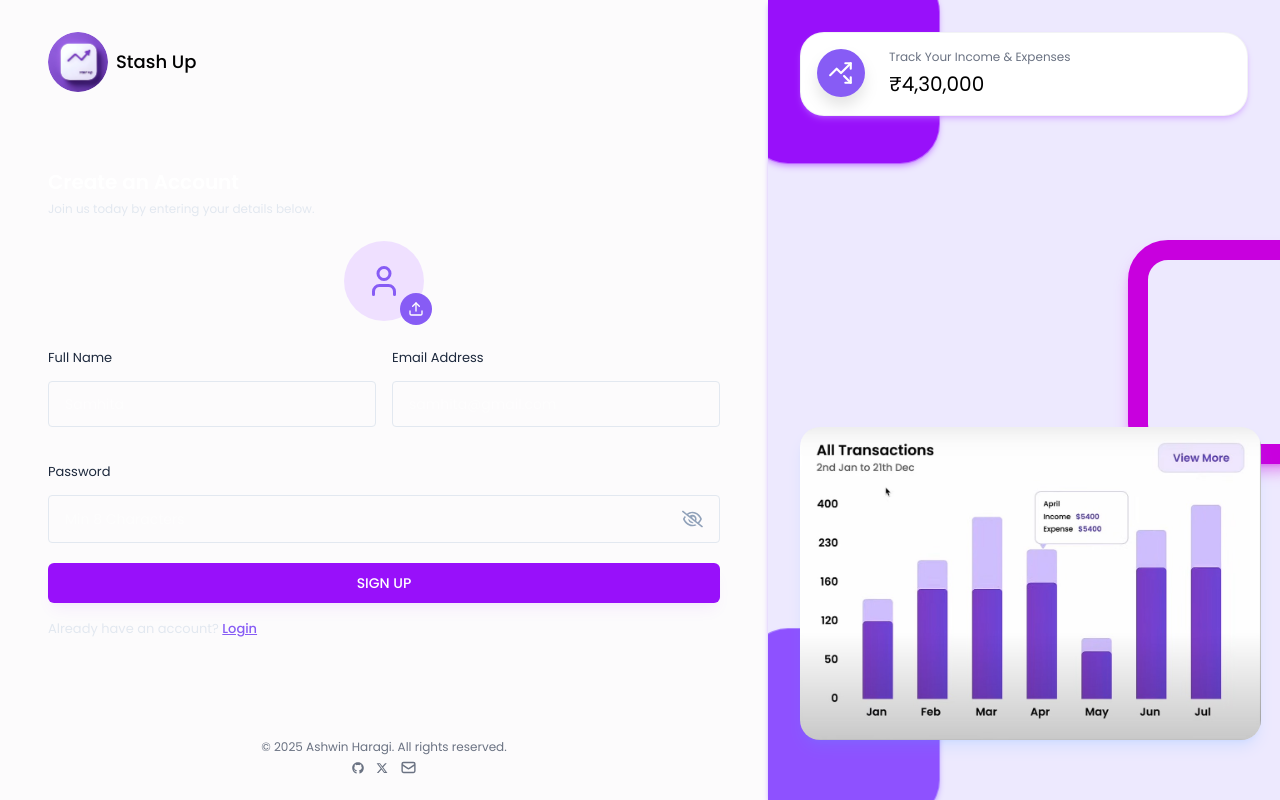
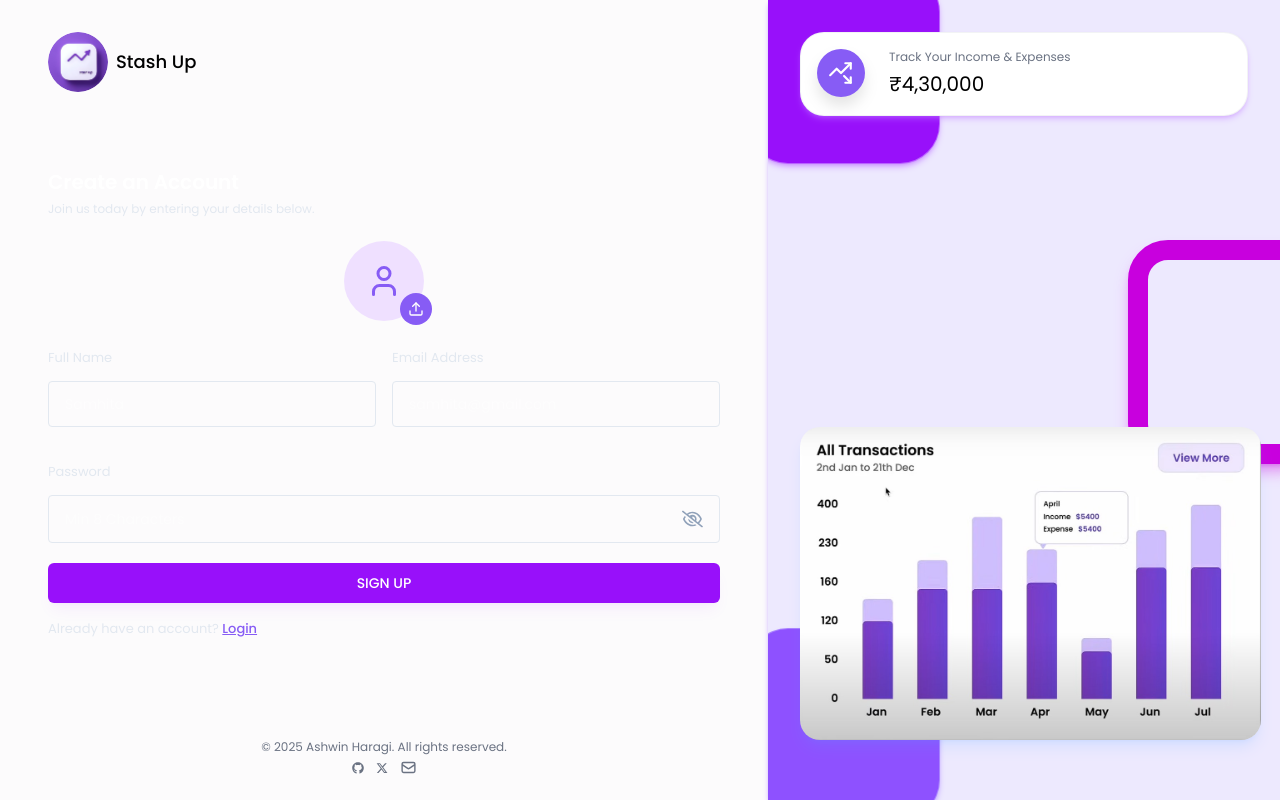
Before and after one commit to Ashwin-RH/Expense-Tracker, a React (Vite) app in the folder frontend/expense-tracker/: page /signUp in a window 1280 px wide. Built offline with nearby package versions, Linux system fonts and the light colour scheme.

Commit message:
Update Input component

```diff
--- a/frontend/expense-tracker/src/components/Inputs/Input.jsx
+++ b/frontend/expense-tracker/src/components/Inputs/Input.jsx
@@ -9,13 +9,13 @@ const Input=({value,onChange,placeholder,label,type}) =>{
   };
   return (
     <div>
-        <label className="text-[13px] text-slate-800">{label}</label>
+        <label className="text-[13px] text-slate-200">{label}</label>
 
         <div className="input-box">
           <input
             type={type == 'password'?showPassword?'text':'password':type}
             placeholder={placeholder}
-            className="w-full bg-transparent outline-none"
+            className={`w-full bg-transparent outline-none ${type === 'date' ? 'date-white' : ''}`}
             value={value}
             onChange={(e) => onChange(e)}
             />
```
